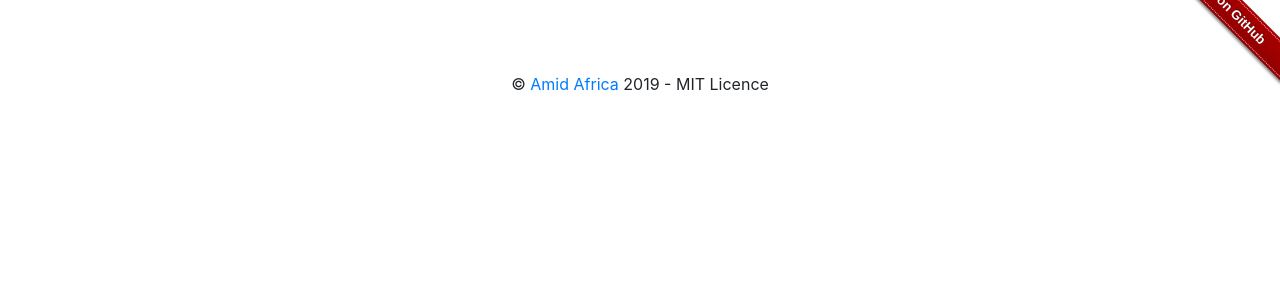
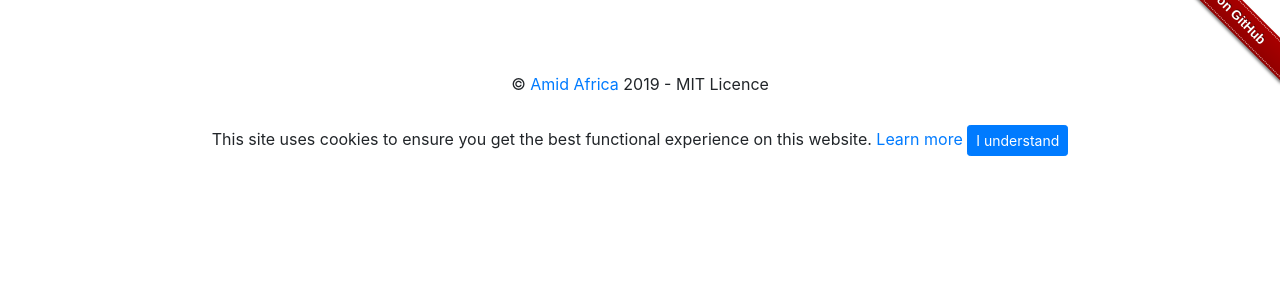
Before and after one commit to cjshaw1976/placeholder, a Django app: template templates/base.html in a window 1280 px wide. Shown: the part 56-356 px from the top of the page. Run offline with Django 3.2, Linux system fonts and the light colour scheme; the template is opened without the code that fills it, so the values that code supplies are empty; some libraries are stand-ins or nearby versions.

Commit message:
Improved Meta and cosmetic changes

```diff
--- a/static/css/gh-fork-ribbon.css
+++ b/static/css/gh-fork-ribbon.css
@@ -6,7 +6,7 @@
 .github-fork-ribbon {
   width: 12.1em;
   height: 12.1em;
-  position: fixed;
+  position: absolute;
   overflow: hidden;
   top: 0;
   right: 0;
@@ -27,7 +27,7 @@
 
 .github-fork-ribbon:before, .github-fork-ribbon:after {
   /* The right and left classes determine the side we attach our banner to */
-  position: absolute;
+  position: fixed;
   display: block;
   width: 15.38em;
   height: 1.54em;
--- a/templates/base.html
+++ b/templates/base.html
@@ -3,18 +3,22 @@
 <html>
 
 <head>
-  <title>Django Bootstrap Starter Template</title>
-  <meta charset="utf-8">
+    <meta charset="utf-8">
     <meta name="viewport" content="width=device-width, initial-scale=1, shrink-to-fit=no">
-    <meta name="description" content="">
-    <meta name="author" content="">
-    <link rel="icon" href="favicon.ico">
+    <meta name="description" content="Generate image placeholders for your project on demand. Set the size, color, format and text intuitively. Use our builder to create placeholders in seconds.">
+    <meta name="author" content="Amid Africa">
+    <meta name="robots" content="index, follow">
+    <title>Placeholder Amid Africa | Placeholder Images for your project made simple</title>
+    <link rel="icon" href="{% static 'images/favicon.ico' %}">
 
     <!-- Bootstrap CDN -->
     <link href="https://stackpath.bootstrapcdn.com/bootstrap/4.2.1/css/bootstrap.min.css" rel="stylesheet" integrity="sha384-GJzZqFGwb1QTTN6wy59ffF1BuGJpLSa9DkKMp0DgiMDm4iYMj70gZWKYbI706tWS" crossorigin="anonymous">
 
     <!-- Font awesome CDN -->
     <link href="https://cdnjs.cloudflare.com/ajax/libs/font-awesome/4.7.0/css/font-awesome.css" rel="stylesheet"/>
+
+    <!-- Cookies Alert CDN -->
+    <link rel="stylesheet" href="https://cdn.jsdelivr.net/gh/Wruczek/Bootstrap-Cookie-Alert@gh-pages/cookiealert.css">
 
     <!-- Custom styles for this template -->
     <link href="{% static 'css/gh-fork-ribbon.css' %}" rel="stylesheet">
@@ -70,6 +74,15 @@
     <p>&copy; <a href="https://amid.africa" target="_blank">Amid Africa</a> 2019 - MIT Licence</p>
   </footer>
 
+  <!-- START Bootstrap-Cookie-Alert -->
+  <div class="alert text-center cookiealert" role="alert">
+    This site uses cookies to ensure you get the best functional experience on this website. <a href="https://cookiesandyou.com/" target="_blank">Learn more</a>
+
+    <button type="button" class="btn btn-primary btn-sm acceptcookies" aria-label="Close">
+        I understand
+    </button>
+  </div>
+  <!-- END Bootstrap-Cookie-Alert -->
 
   <!-- JQuery -->
   <script
@@ -83,6 +96,10 @@
   integrity="sha384-zDnhMsjVZfS3hiP7oCBRmfjkQC4fzxVxFhBx8Hkz2aZX8gEvA/jsP3eXRCvzTofP"
   crossorigin="anonymous"></script>
 
+  <!-- Cookie Alert -->
+  <script
+  src="https://cdn.jsdelivr.net/gh/Wruczek/Bootstrap-Cookie-Alert@gh-pages/cookiealert.js"></script>
+
   <!-- JavaScript Container -->
   {% block javascript %}
   {% endblock %}
```
Also changed, not shown: static/favicon.ico (added).
